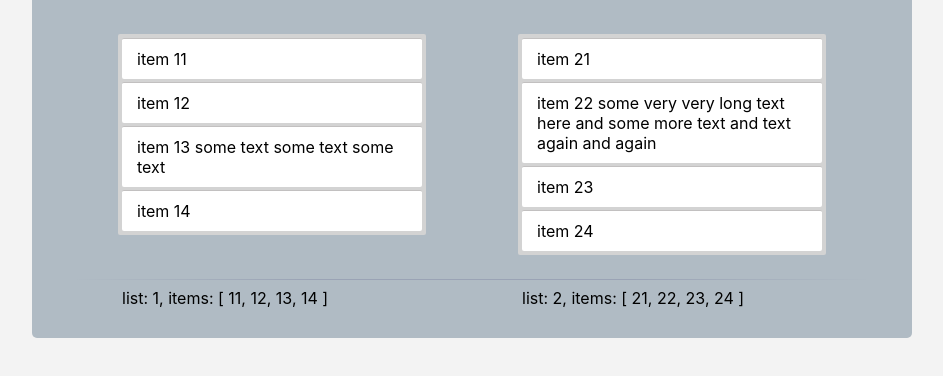
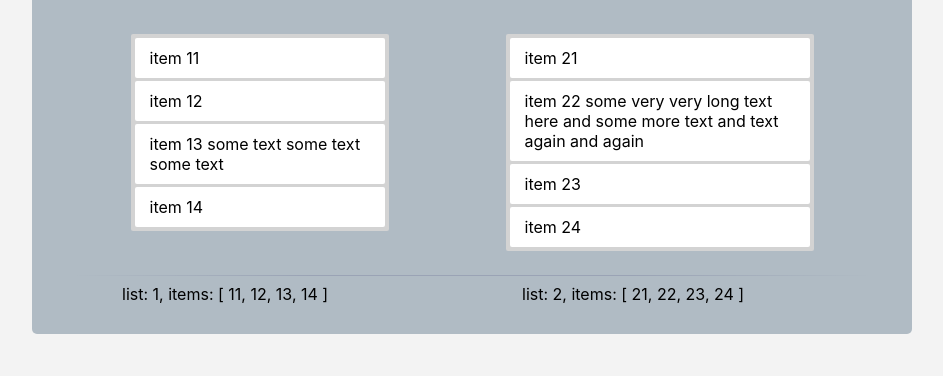
Before and after one commit to blinpete/vue-dragondrop, a plain HTML site: page index.html in a window 1280 px wide. Shown: the part 172-548 px from the top of the page, without its empty margins (168-1111 px from the left). Drawn offline with Linux system fonts and the light colour scheme.

Commit message:
[fix] lists got different widths to show how preview node adapts to a container width

```diff
--- a/style.css
+++ b/style.css
@@ -34,13 +34,16 @@ h1 {
     border-radius: 1px;
     padding: 4px;
 }
+.list:first-child {
+    width: 250px;
+}
 
 .item {
     background-color: #fff;
     list-style: none;
     padding: 10px 15px;
     margin: 3px 0 0 0;
-    border-top: 1px solid rgb(194, 192, 192);
+    /* border-top: 1px solid rgb(194, 192, 192); */
 }
 
 .list .item:first-of-type {
```
